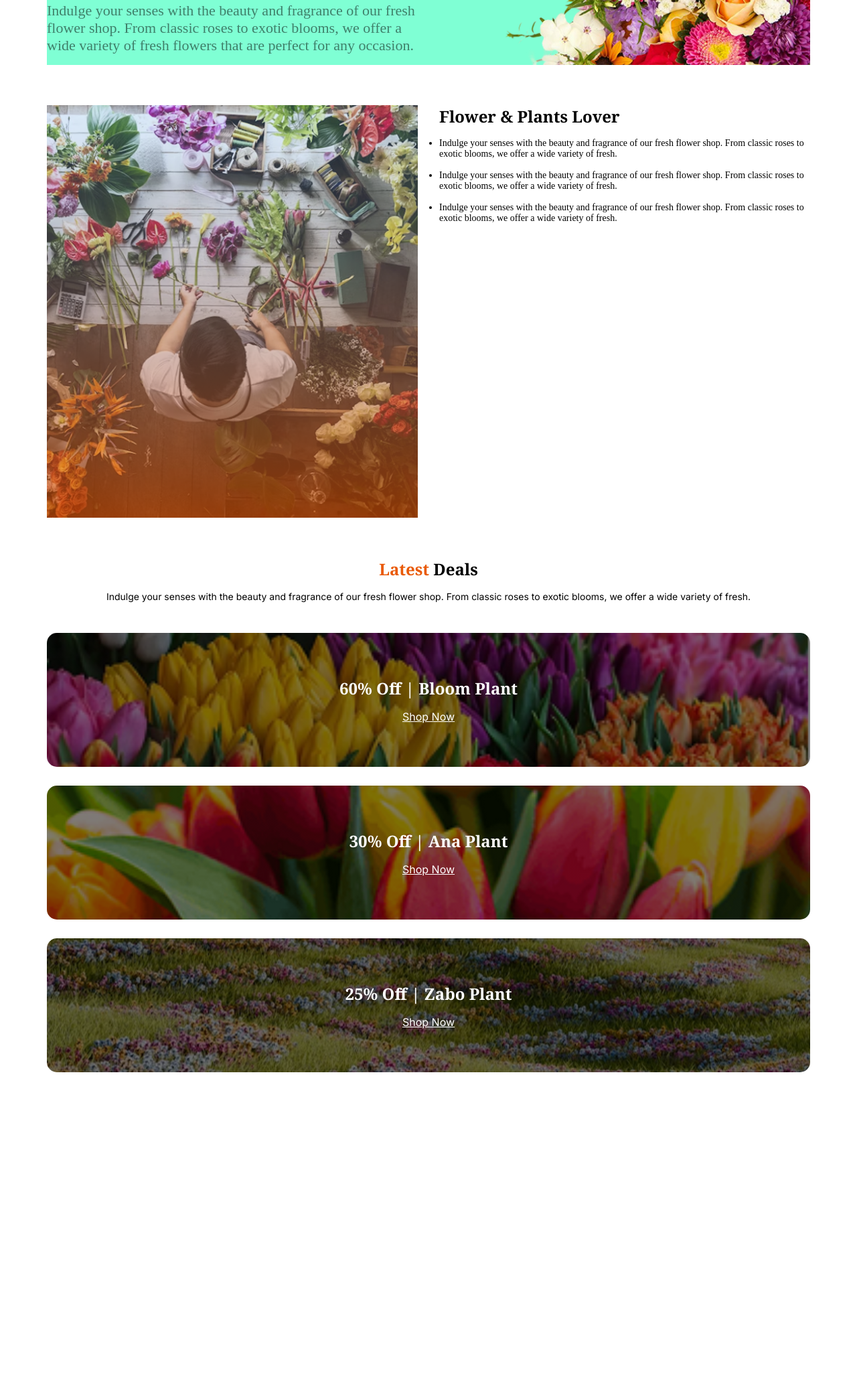
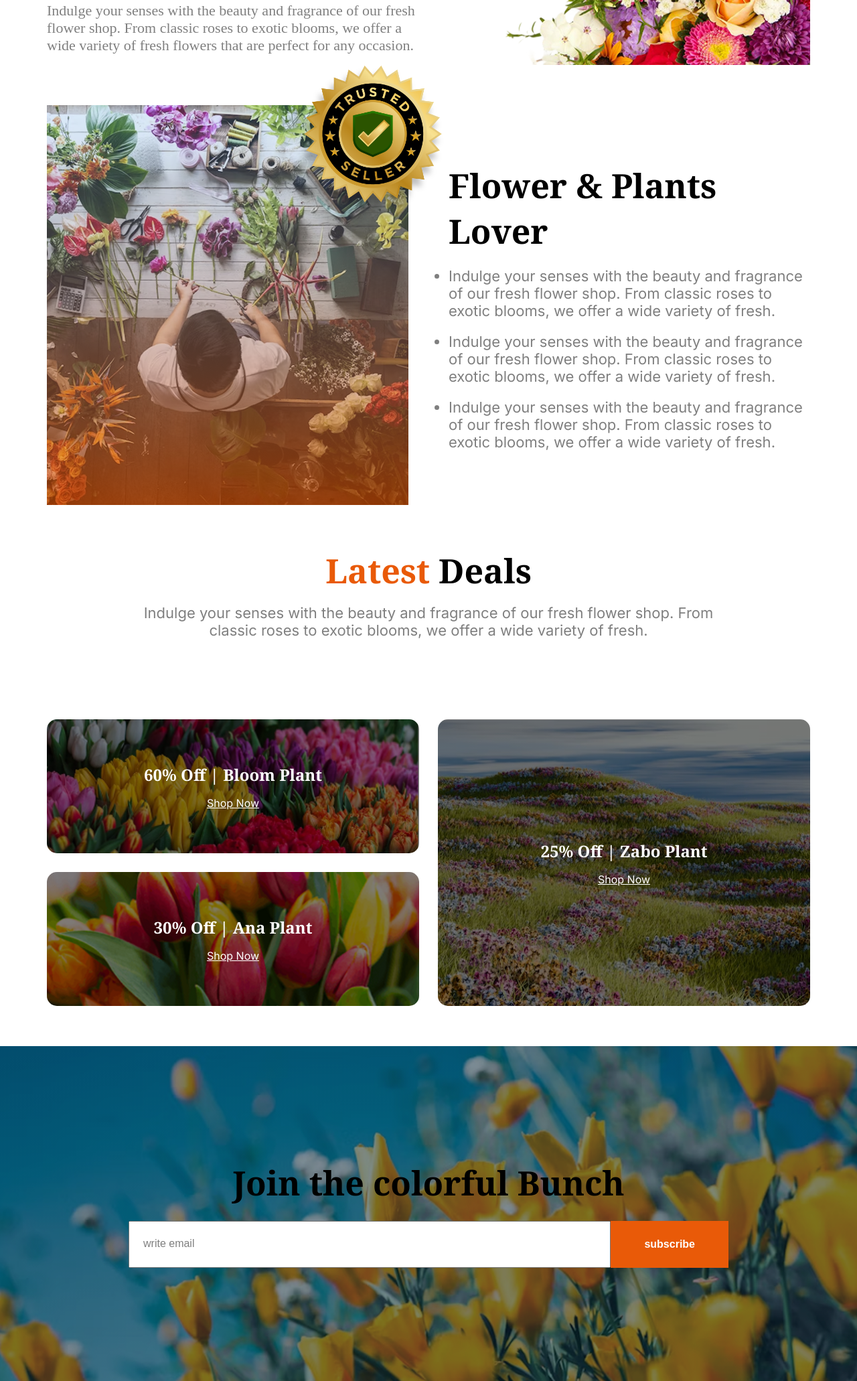
Before and after one commit to anjuman-yeasmeen/flower-market, a plain HTML site: page index.html in a window 1280 px wide. Shown: the part 463-2525 px from the top of the page at 67% size. Before the commit the page ends 2064 px from the top, so only its background shows below. Drawn offline with Linux system fonts and the light colour scheme.

Commit message:
completed section add

```diff
--- a/index.html
+++ b/index.html
@@ -4,7 +4,7 @@
 <head>
     <meta charset="UTF-8" />
     <meta name="viewport" content="width=device-width, initial-scale=1.0" />
-    <title>Document</title>
+    <title>flower market</title>
     <link rel="stylesheet" href="./styles/responsive-flowers.css" />
 </head>
 
@@ -44,48 +44,38 @@
 
 
 <main>
-             <section class="display-flex flower-container container section-gap">
+    <section class="display-flex flower-container container section-gap ">
         <div class="image-container">
-                <img class="store" src="./assets/flower-store.png" alt="" />
-                <img class="badge" src="./assets/trusted-badge.png" alt="" />
+            <img class="store" src="./assets/flower-store.png" alt="">
+            <img class="badge" src="./assets/trusted-badge.png" alt="">
+
         </div>
         <div>
-                <h2 class="heading font-noto">
-                    Flower & Plants <br />
-                    Lover
-                </h2>
-                <ul>
-                    <li class="paragraoh list-item">
-                        Indulge your senses with the beauty and fragrance of our fresh
-                        flower shop. From classic roses to exotic blooms, we offer a wide
-                        variety of fresh.
-                    </li>
-                    <li class="paragraoh list-item">
-                        Indulge your senses with the beauty and fragrance of our fresh
-                        flower shop. From classic roses to exotic blooms, we offer a wide
-                        variety of fresh.
-                    </li>
-                    <li class="paragraoh list-item">
-                        Indulge your senses with the beauty and fragrance of our fresh
-                        flower shop. From classic roses to exotic blooms, we offer a wide
-                        variety of fresh.
-                    </li>
+            <h2 class="heading font-noto">Flower & Plants <br> Lover</h2>
+            <ul class="flower-list">
+                <li class="paragraph list-item font-inter">Indulge your senses with the beauty and fragrance of our fresh flower shop. From classic roses to exotic blooms, we offer a wide variety of fresh.</li>
+                <li class="paragraph list-item font-inter">Indulge your senses with the beauty and fragrance of our fresh flower shop. From classic roses to exotic blooms, we offer a wide variety of fresh.</li>
+                <li class="paragraph list-item font-inter">Indulge your senses with the beauty and fragrance of our fresh flower shop. From classic roses to exotic blooms, we offer a wide variety of fresh.</li>
             </ul>
         </div>
     </section>
-          <section class="container section-gap">
+
+<!-- Deals section -->
+          <section class="container section-gap ">
+            <div class="deals-container">
                 <div class="display-flex deals-heading">
                   <h2 class="heading font-noto">
                     <span class="span-text">Latest</span> Deals
                   </h2>
-                <p class="paragraoh font-inter">
+                  <p class="paragraph font-inter">
                     Indulge your senses with the beauty and fragrance of our fresh
                     flower shop. From <br />
                     classic roses to exotic blooms, we offer a wide variety of fresh.
                   </p>
+
                 </div>
-
-                 <div class="card-container">
+            </div>
+                <div class="card-container section-gap">
                     <div class="card bloom">
                     <h2 class="font-noto">60% Off | Bloom Plant</h2>
                     <span class="font-inter">Shop Now</span>
@@ -104,6 +94,17 @@
                      </div>
                  </div>
            </section>
+
+           <section class="section-gap newsletter-section">
+            <h2 class="heading font-noto">Join the colorful Bunch</h2>
+            <form action="" class="submission-box">
+                <input type="email" name="" id="" placeholder="write email" >
+                <button>subscribe</button>
+            </form>
+
+
+
+           </section>
 </main>
     <footer></footer>
 </body>
--- a/styles/responsive-flowers.css
+++ b/styles/responsive-flowers.css
@@ -56,8 +56,13 @@ img {
 }
 .paragraph {
 	font-size: 22px;
-	color: #000000;
+	color: rgba(0, 0, 0, 0.5);
 }
+.list-item {
+	margin-top: 20px;
+}
+
+
 .section-gap {
 	margin-top: 60px;
 }
@@ -66,9 +71,9 @@ img {
 	color: #e95a08;
 }
 
-.list-item {
-	margin-top: 20px;
-}
+
+
+
 
 /* Navbar styles */
 .navbar {
@@ -119,8 +124,8 @@ img {
   display: flex;
   align-items: flex-end;
   gap: 2rem;
-  background-color: aquamarine;
 }
+
 .banner-title {
 	font-size: 3rem;
 	height: 176px;
@@ -144,21 +149,31 @@ img {
   display: block;
 }
 
+/* flower and plant section */
+
 .flower-container {
 	gap: 60px;
+	align-items: center;
 }
 .badge {
-	width: 286x;
+	width: 286px;
 	height: 286px;
 	position: absolute;
 	top: -100px;
 	right: -90px;
-	filter: drop-shadow(-4px, 10px, 4px, rgba(0, 0, 0, 0.25));
+	filter: drop-shadow(-4px 10px 4px rgba(0, 0, 0, 0.25));
 }
 .image-container {
 	position: relative;
 }
+
 /* deals */
+.deals-container{
+	margin-left: 15px;
+	margin-right: 15px;
+	margin-bottom: 51px;
+	margin-top: 60px;
+}
 .deals-heading {
 	flex-direction: column;
 	align-items: center;
@@ -172,7 +187,7 @@ img {
 
 .card-container {
 	display: grid;
-	grid-template-columns: 1fr 2fr;
+	grid-template-columns: 1fr 1fr;
 	grid-template-rows: repeat(2, 1fr);
 	gap: 28px;
 	margin-top: 120px;
@@ -187,7 +202,7 @@ img {
 	height: 200px;
 	border-radius: 15px;
 }
-/* flower section styling */
+
 .bloom {
 	background-image: linear-gradient(rgba(0, 0, 0, 0.5), rgba(0, 0, 0, 0.5)),
 		url(../assets/deal-bloom.png);
@@ -218,47 +233,64 @@ img {
 	text-decoration: underline;
 }
 
-.flower-container {
-	gap: 2rem;
-}
 .flower-container div {
 	flex: 1;
 }
 .store {
 	width: 100%;
 }
-.badge {
-	display: none;
+
+
+/* join colorful branch section */
+
+.newsletter-section{
+	background-image: linear-gradient(rgba(0, 0, 0, .2), rgba(0,0,0,.2)),url(../assets/news-letter-bg.png);
+	height: 500px;
+	background-repeat: no-repeat ;
+	background-position: center;
+	background-size: cover;
+	display: flex;
+	flex-direction: column;
+	justify-content: center;
+	align-items: center;
+	gap: 23px;
 }
-.heading {
-	font-size: 24px;
-	margin: 0;
+.news-letter h2{
+	color: white;
+}
+.submission-box{
+	display: flex;
+	width: 70%;
+}
+.submission-box button{
+	background-color: #e95a08;
+	padding: 26px 50px;
+	color: white;
+	font-weight: 600;
+	font-size: 16px;
+	border: none;
+
+}
+.submission-box input[type="email"]{
+	width: 100%;
+	padding: 8px 20px;
+	outline: none;
+}
+.submission-box input[type="email"]::placeholder{
+	font-size: 16px;
+	color: rgba(0, 0, 0, 0.5);
 }
 
-br {
-	display: none;
-}
-.paragraoh {
-	font-size: 14px;
-}
 
-.list-item {
-	margin-top: 16px;
-}
 
-.card-container {
-	grid-template-columns: repeat(1, 1fr);
-	margin-top: 46px;
-}
-.card {
-	height: 200px;
-}
-.zabo {
-	grid-column: auto;
-	grid-row: auto;
-}
+
+/* small device */
 
 @media screen and (max-width: 577px) {
+	.container {
+	/* max-width: 450px; */
+	margin: 0 15px;
+}
 	.layout {
 		margin: 0 10px;
 	}
@@ -321,7 +353,54 @@ br {
 		width: 100%;
 		height: auto;
 	}
-	.flower-container {
+	.flower-container{
 		flex-direction: column;
+		margin-top: 42px;
+		gap: 18px;
 	}
+	.store{
+		width: 100%;
+	}
+	.badge{
+		display: none;
+	}
+	.heading{
+		text-align: center;
+		font-size: 24px;
+		margin: 0;
+	}
+	br{
+		display: none;
+	}
+	.flower-list{
+		padding-left: 25px;
+	}
+	.paragraph{
+		font-size: 14px;
+	}
+	.list-item {
+	margin-top: 16px;
 }
+
+.card-container{
+	grid-template-columns: repeat(1, 1fr);
+	margin-top: 46px;
+}
+.card{
+	height: 200px;
+}
+.zabo{
+	grid-column: auto;
+	grid-row: auto;
+	height: ;
+}
+.submission-box button{
+	padding: 8px 20px;
+}
+.news-letter h2{
+	font-size: 20px;
+}
+
+
+
+}
```
Lines whose indentation alone changed are shown as unchanged.
